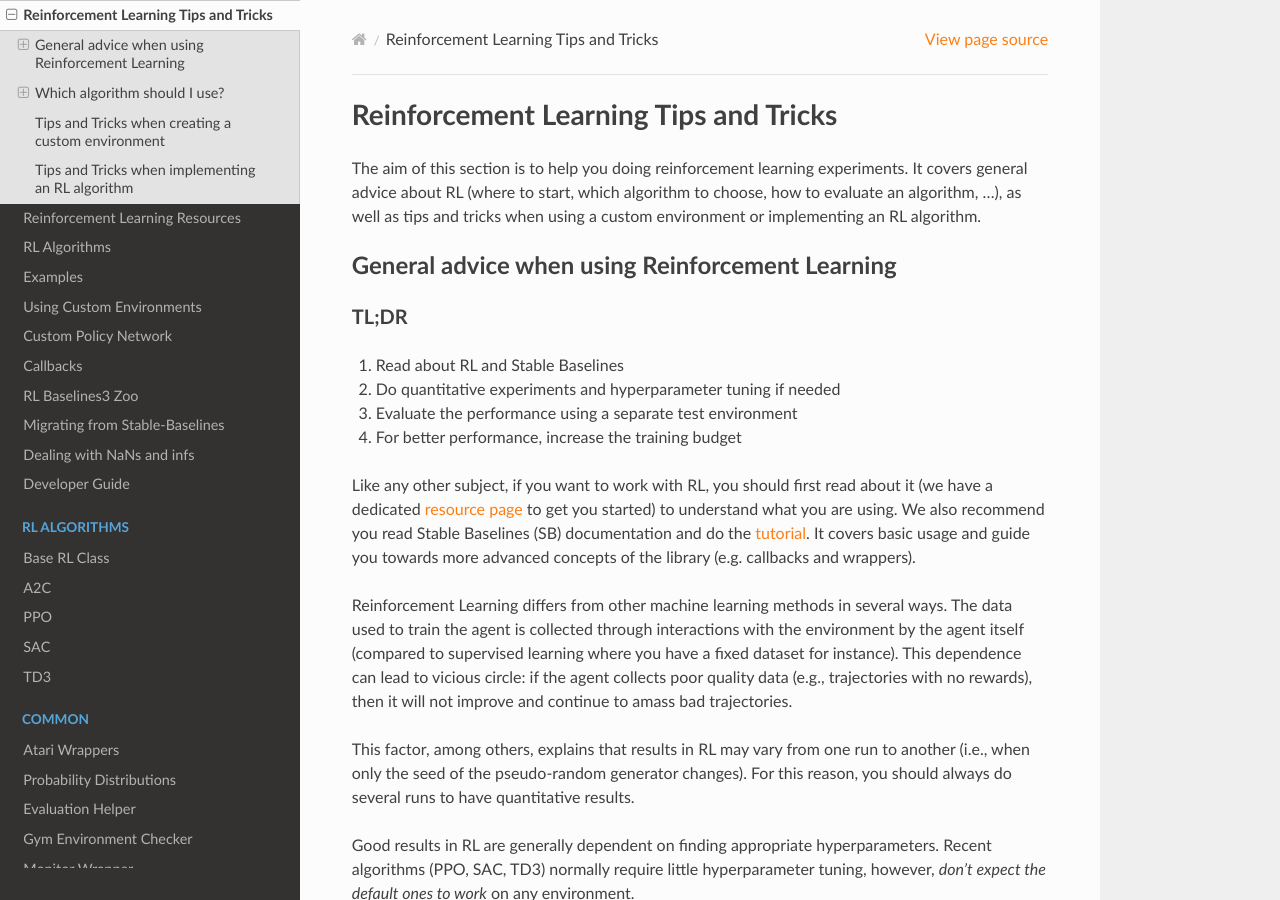
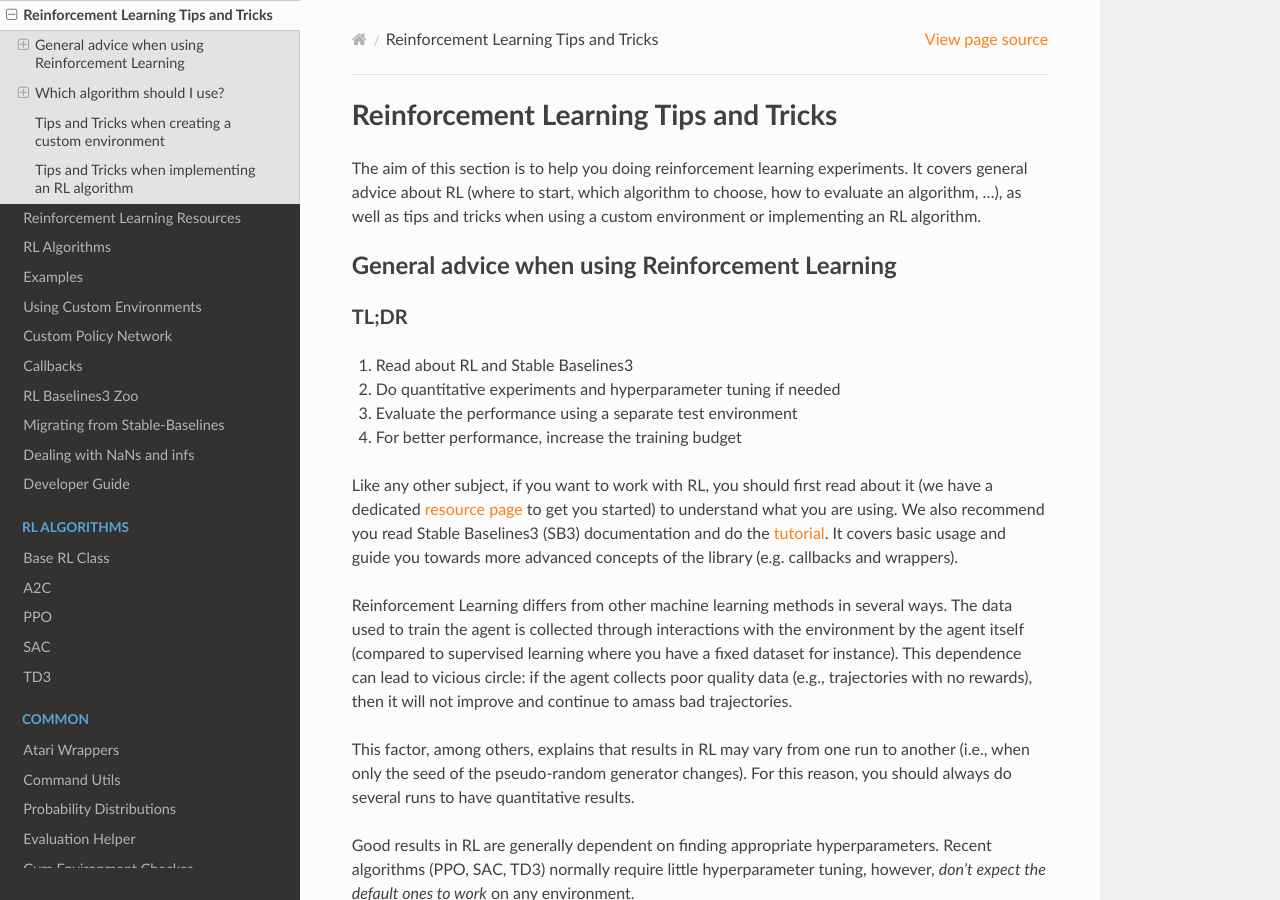
Before and after one commit to DLR-RM/stable-baselines3, a Sphinx documentation site: the page built from docs/guide/rl_tips.rst, in a window 1280 px wide and 900 px high. Built offline with Sphinx 7.4.7 and the Read the Docs theme 2.0.0, drawn with Linux system fonts in a browser that asks for light colours; pages that are not in the unit, such as notebooks, are missing from menus.

Commit message:
Update doc

```diff
--- a/docs/guide/examples.rst
+++ b/docs/guide/examples.rst
@@ -9,7 +9,7 @@
 All the following examples can be executed online using Google colab |colab|
 notebooks:
 
--  `Full Tutorial <https://github.com/araffin/rl-tutorial-jnrr19>`_
+-  `Full Tutorial <https://github.com/araffin/rl-tutorial-jnrr19/tree/sb3>`_
 -  `All Notebooks <https://github.com/Stable-Baselines-Team/rl-colab-notebooks/tree/sb3>`_
 -  `Getting Started`_
 -  `Training, Saving, Loading`_
--- a/docs/guide/rl_tips.rst
+++ b/docs/guide/rl_tips.rst
@@ -15,14 +15,14 @@
 TL;DR
 -----
 
-1. Read about RL and Stable Baselines
+1. Read about RL and Stable Baselines3
 2. Do quantitative experiments and hyperparameter tuning if needed
 3. Evaluate the performance using a separate test environment
 4. For better performance, increase the training budget
 
 
 Like any other subject, if you want to work with RL, you should first read about it (we have a dedicated `resource page <rl.html>`_ to get you started)
-to understand what you are using. We also recommend you read Stable Baselines (SB) documentation and do the `tutorial <https://github.com/araffin/rl-tutorial-jnrr19>`_.
+to understand what you are using. We also recommend you read Stable Baselines3 (SB3) documentation and do the `tutorial <https://github.com/araffin/rl-tutorial-jnrr19/tree/sb3>`_.
 It covers basic usage and guide you towards more advanced concepts of the library (e.g. callbacks and wrappers).
 
 Reinforcement Learning differs from other machine learning methods in several ways. The data used to train the agent is collected
```
Also changed, not shown: docs/common/cmd_util.rst (renamed from docs/common/cmd_utils.rst).
